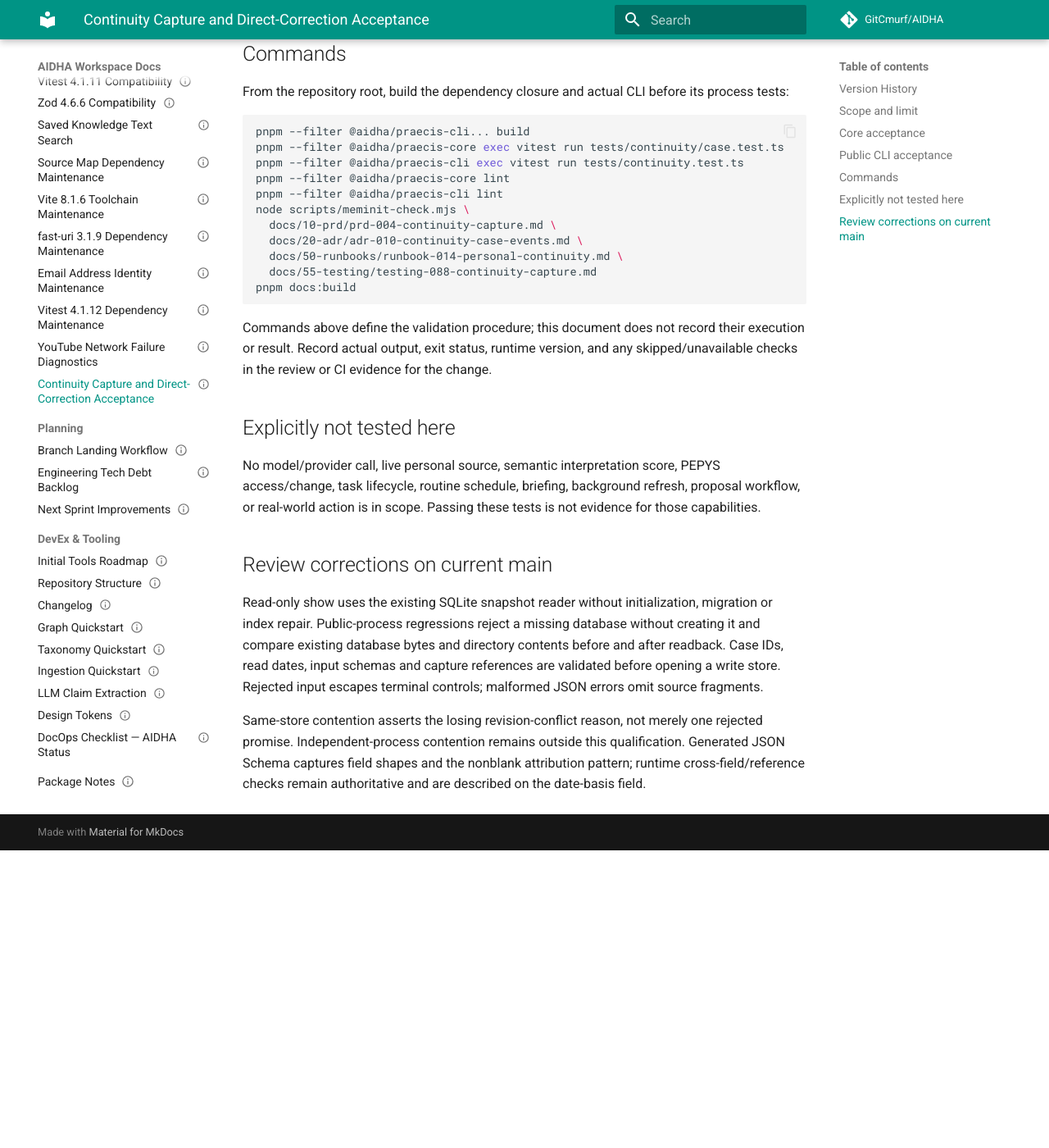
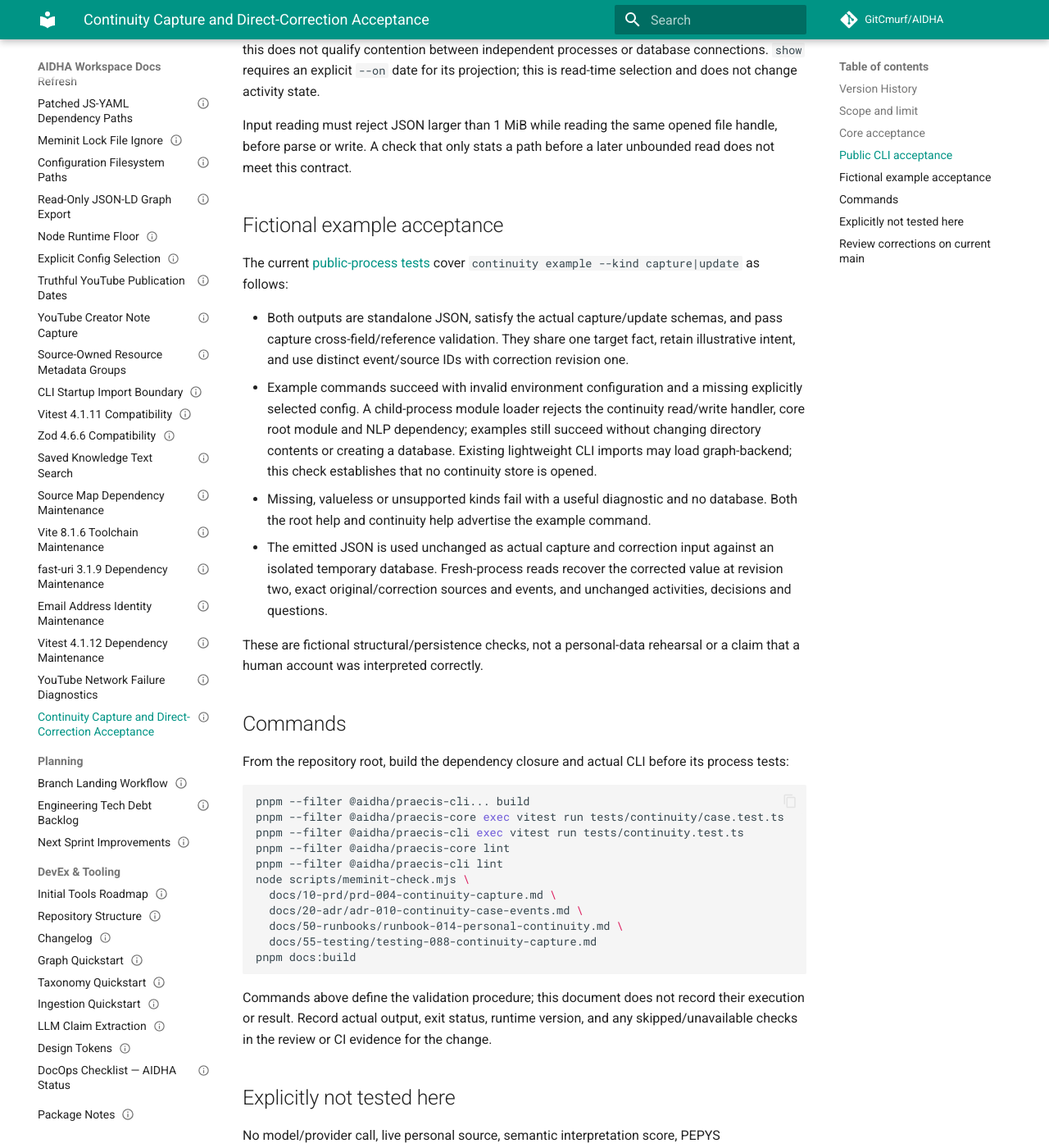
Before and after one commit to GitCmurf/AIDHA, an MkDocs documentation site: the page built from docs/55-testing/testing-088-continuity-capture.md, in a window 1280 px wide and 1400 px high, scrolled down 2811 px. Shown: the whole window at 82% size. Built offline with MkDocs 1.6.1 and Material for MkDocs 9.7.7, drawn with Linux system fonts in a browser that asks for light colours; comment, search, counter and statistics services are not loaded; the version menu is left out; before the commit the page ends 3848 px from its top, so only the background shows below that; some of the changed text lies outside the part shown.

Commit message:
feat(continuity): emit copyable fictional examples

````diff
--- a/docs/50-runbooks/runbook-014-personal-continuity.md
+++ b/docs/50-runbooks/runbook-014-personal-continuity.md
@@ -27,6 +27,7 @@ related_ids: [AIDHA-PRD-004, AIDHA-ADR-010, AIDHA-TESTING-088]
 | 0.1 | 2026-09-11 | Codex | Document the first capture, correction and recovery commands. | — | Draft | — |
 | 0.2 | 2026-10-18 | Codex | Align steps with the workspace CLI entry point and bound scope to capture, show and direct correction. | — | Draft | AIDHA-PRD-004 |
 | 0.3 | 2026-10-29 | Codex | Document unknown-date validation, exact attribution and isolated continuity command dispatch. | — | Draft | PR 55 |
+| 0.5 | 2026-11-04 | Codex | Added copyable fictional examples and an isolated capture/correction rehearsal. | — | Draft | AIDHA-PRD-004 |
 
 ## Purpose and safety
 
@@ -52,8 +53,8 @@ closure:
 pnpm --filter @aidha/praecis-cli... build
 ```
 
-Invoke the built package entry point. Do not assume a root `scripts/aidha` launcher exists. The help
-and schema commands are store-free; use the generated JSON Schema for field shapes and runtime
+Invoke the built package entry point. Do not assume a root `scripts/aidha` launcher exists. The help,
+schema and example commands are store-free; use the generated JSON Schema for field shapes and runtime
 validation for cross-field and
 reference constraints:
 
@@ -68,8 +69,48 @@ source inputs, and database as private data. The database is authoritative for t
 history; a generated report or copied summary is not. For storage commands, `--config <path>` takes
 precedence over `AIDHA_CONFIG`; a valid config uses its `default_profile` when `--profile` is
 omitted. A missing explicitly selected CLI or environment config fails closed instead of falling
-back to a default database. A bare `--config` or `--profile` is an error. Schema and help inspection
-do not open a database.
+back to a default database. A bare `--config` or `--profile` is an error. Help, schema and example
+inspection do not resolve configuration or open a database.
+
+## Rehearse with fictional examples
+
+Print a matching capture/correction pair for inspection. The output is JSON only, suitable for direct
+redirection, and both source records explicitly declare `intent: "illustrative"`. The initial
+record supplies a fictional meeting venue of West Hall; the correction changes that one fact
+to East Hall with `expectedRevision: 1`. The fixed source/event IDs are intended for a new case;
+these examples are not templates for repeated updates to an existing case.
+
+```bash
+node --experimental-sqlite packages/praecis/cli/dist/cli.js continuity example --kind capture
+node --experimental-sqlite packages/praecis/cli/dist/cli.js continuity example --kind update
+```
+
+To exercise the pair without using a personal database, create a fresh temporary directory and
+select its database explicitly. Run these commands from the repository root after building:
+
+```bash
+demo_dir="$(mktemp -d)"
+printf 'config_version: 1\ndefault_profile: demo\nprofiles:\n  demo:\n    db: %s/graph.sqlite\n' \
+  "$demo_dir" > "$demo_dir/config.yaml"
+node --experimental-sqlite packages/praecis/cli/dist/cli.js continuity \
+  example --kind capture > "$demo_dir/capture.json"
+node --experimental-sqlite packages/praecis/cli/dist/cli.js continuity \
+  example --kind update > "$demo_dir/correction.json"
+node --experimental-sqlite packages/praecis/cli/dist/cli.js continuity \
+  capture --case fictional-example --input "$demo_dir/capture.json" --config "$demo_dir/config.yaml"
+node --experimental-sqlite packages/praecis/cli/dist/cli.js continuity \
+  show --case fictional-example --on 2026-10-02 --json --config "$demo_dir/config.yaml"
+node --experimental-sqlite packages/praecis/cli/dist/cli.js continuity \
+  update --case fictional-example --input "$demo_dir/correction.json" --config "$demo_dir/config.yaml"
+node --experimental-sqlite packages/praecis/cli/dist/cli.js continuity \
+  show --case fictional-example --on 2026-10-02 --json --config "$demo_dir/config.yaml"
+```
+
+The final read should report revision two and East Hall while retaining both source records
+and both events. Each command starts a fresh process. Inspect the files under `$demo_dir` and
+remove that temporary directory when finished. Printing an example uses no configuration or
+store and bypasses the continuity read/write handler; only the explicit capture/update commands
+write the selected database. No model or provider is needed for this rehearsal.
 
 ## Capture, inspect, correct, inspect
 
--- a/docs/55-testing/testing-088-continuity-capture.md
+++ b/docs/55-testing/testing-088-continuity-capture.md
@@ -26,6 +26,7 @@ related_ids: [AIDHA-PRD-004, AIDHA-ADR-010, AIDHA-RUNBOOK-014, AIDHA-PLAN-015]
 | ------- | ---- | ------ | -------------- | --------- | ------ | --------- |
 | 0.1 | 2026-10-18 | Codex | Specify core and public-process acceptance for bounded capture, readback and direct correction. | — | Draft | AIDHA-PLAN-015 |
 | 0.2 | 2026-10-29 | Codex | Qualify provenance, read-only show, prevalidation, display/error boundaries and current main dispatch with regression controls. | — | Draft | PR 55 |
+| 0.4 | 2026-11-04 | Codex | Protected example schema validity, store-free dispatch and fresh-process recovery. | — | Draft | AIDHA-PRD-004 |
 
 ## Scope and limit
 
@@ -101,6 +102,29 @@ Input reading must reject JSON larger than 1 MiB while reading the same opened f
 parse or write. A check that only stats a path before a later unbounded read does not meet this
 contract.
 
+## Fictional example acceptance
+
+The current
+[public-process tests](https://github.com/GitCmurf/AIDHA/blob/main/packages/praecis/cli/tests/continuity.test.ts)
+cover `continuity example --kind capture|update` as follows:
+
+- Both outputs are standalone JSON, satisfy the actual capture/update schemas, and pass capture
+  cross-field/reference validation. They share one target fact, retain illustrative intent,
+  and use distinct event/source IDs with correction revision one.
+- Example commands succeed with invalid environment configuration and a missing explicitly
+  selected config. A child-process module loader rejects the continuity read/write handler,
+  core root module and NLP dependency; examples still succeed without changing directory
+  contents or creating a database. Existing lightweight CLI imports may load graph-backend;
+  this check establishes that no continuity store is opened.
+- Missing, valueless or unsupported kinds fail with a useful diagnostic and no database.
+  Both the root help and continuity help advertise the example command.
+- The emitted JSON is used unchanged as actual capture and correction input against an isolated
+  temporary database. Fresh-process reads recover the corrected value at revision two, exact
+  original/correction sources and events, and unchanged activities, decisions and questions.
+
+These are fictional structural/persistence checks, not a personal-data rehearsal or a claim
+that a human account was interpreted correctly.
+
 ## Commands
 
 From the repository root, build the dependency closure and actual CLI before its process tests:
````
Also changed, not shown: other parts of docs/50-runbooks/runbook-014-personal-continuity.md (+4 -4 lines), other parts of docs/55-testing/testing-088-continuity-capture.md (+4 -4 lines), docs/01-indices/catalog.json (+6 -6 lines), docs/10-prd/prd-004-continuity-capture.md (+17 -4 lines), 5 other files.
